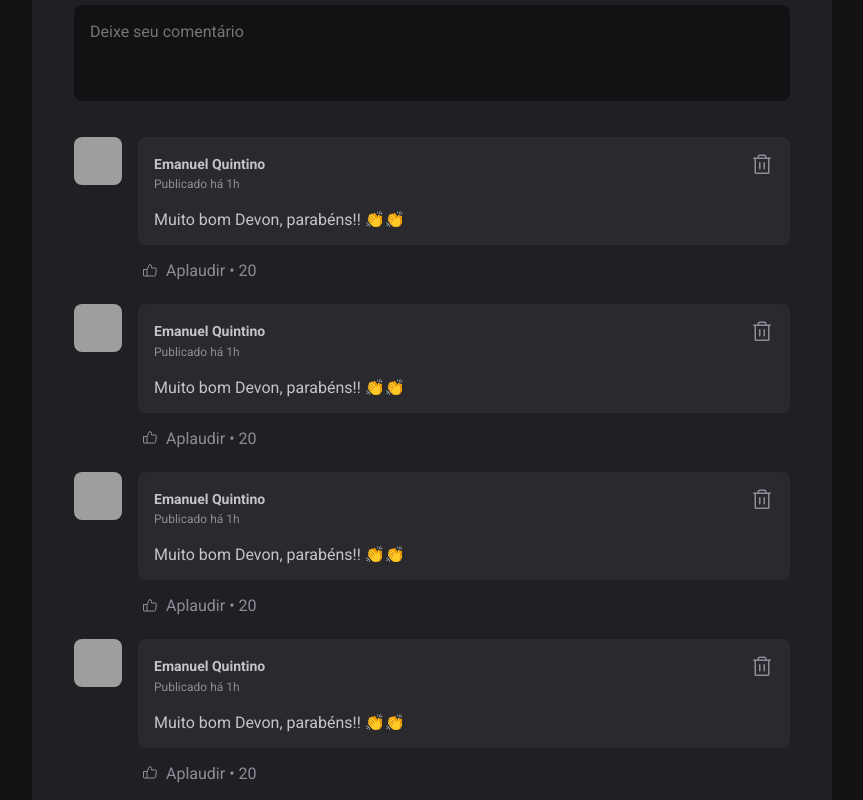
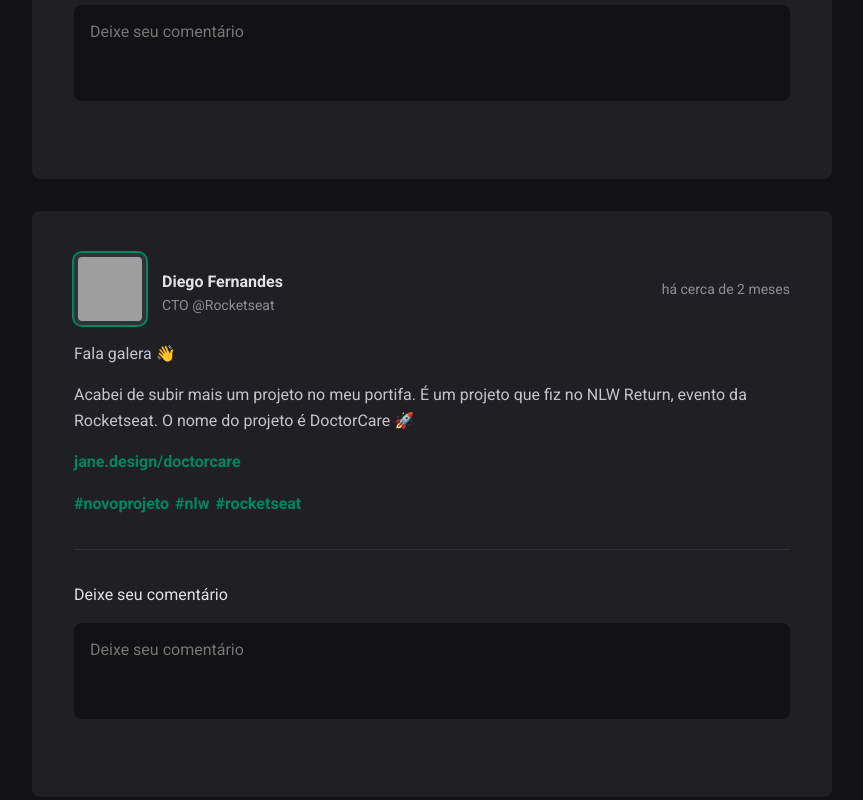
Before and after one commit to EmanuelQuintino/Ignite-Feed, a React (Vite) app: page / in a window 1280 px wide. Shown: the part 520-1320 px from the top of the page, without its empty margins (352-1215 px from the left). Built offline with nearby package versions, Linux system fonts and the light colour scheme; grey boxes are pictures that could not be loaded.

Commit message:
add handle add comment

```diff
--- a/src/components/Comment/index.jsx
+++ b/src/components/Comment/index.jsx
@@ -2,7 +2,7 @@ import { ThumbsUp, Trash } from "phosphor-react";
 import styles from "./style.module.css";
 import { Avatar } from "../Avatar";
 
-export function Comment({avatarURL}) {
+export function Comment({ avatarURL, comment }) {
   return (
     <article className={styles.comment}>
       <Avatar src={avatarURL} hasBorder={false} />
@@ -19,7 +19,7 @@ export function Comment({avatarURL}) {
               <Trash size={24} />
             </button>
           </header>
-          <p>Muito bom Devon, parabéns!! 👏👏</p>
+          <p>{comment}</p>
         </div>
 
         <footer>
--- a/src/components/Post/index.jsx
+++ b/src/components/Post/index.jsx
@@ -4,8 +4,11 @@ import { format, formatDistanceToNow } from "date-fns";
 import ptBR from "date-fns/locale/pt-BR";
 import styles from "./style.module.css";
 import { Tree } from "phosphor-react";
+import { useState } from "react";
 
 export function Post({ author, content, publishedAt }) {
+  const [comments, setComments] = useState([]);
+
   const formatDate = format(publishedAt, "d 'de' MMMM 'às' HH:mm'h", {
     locale: ptBR,
   });
@@ -14,6 +17,12 @@ export function Post({ author, content, publishedAt }) {
     locale: ptBR,
     addSuffix: Tree,
   });
+
+  function handleAddComment(event) {
+    event.preventDefault();
+    setComments([event.target.commentArea.value, ...comments]);
+    event.target.commentArea.value = "";
+  };
 
   return (
     <article className={styles.post}>
@@ -31,11 +40,10 @@ export function Post({ author, content, publishedAt }) {
 
       <main className={styles.content}>
         {content.map(line => {
-          console.log(line);
           if (line.type === "paragraph") {
-            return <p>{line.content}</p>
+            return <p key={line.content}>{line.content}</p>
           } else if (line.type === "link") {
-            return <p><a href="#">{line.content}</a></p>
+            return <p key={line.content}><a href="#">{line.content}</a></p>
           }
         })}
 
@@ -46,9 +54,13 @@ export function Post({ author, content, publishedAt }) {
         </p>
       </main>
 
-      <form className={styles.commentForm}>
+      <form className={styles.commentForm} onSubmit={handleAddComment}>
         <label htmlFor="comment">Deixe seu comentário</label>
-        <textarea id="comment" placeholder="Deixe seu comentário"></textarea>
+        <textarea
+          id="comment"
+          placeholder="Deixe seu comentário"
+          name="commentArea"
+        />
 
         <footer>
           <button type="submit">Publicar</button>
@@ -56,10 +68,13 @@ export function Post({ author, content, publishedAt }) {
       </form>
 
       <div className={styles.commentList}>
-        <Comment avatarURL={"https://github.com/maykbrito.png"} />
-        <Comment avatarURL={"https://github.com/rodrigorgtic.png"} />
-        <Comment avatarURL={"https://github.com/jakeliny.png"} />
-        <Comment avatarURL={"https://github.com/diego3g.png"} />
+        {comments.map(comment => (
+          <Comment
+            key={comment}
+            avatarURL={"https://github.com/diego3g.png"}
+            comment={comment}
+          />
+        ))}
       </div>
     </article>
   )
```
